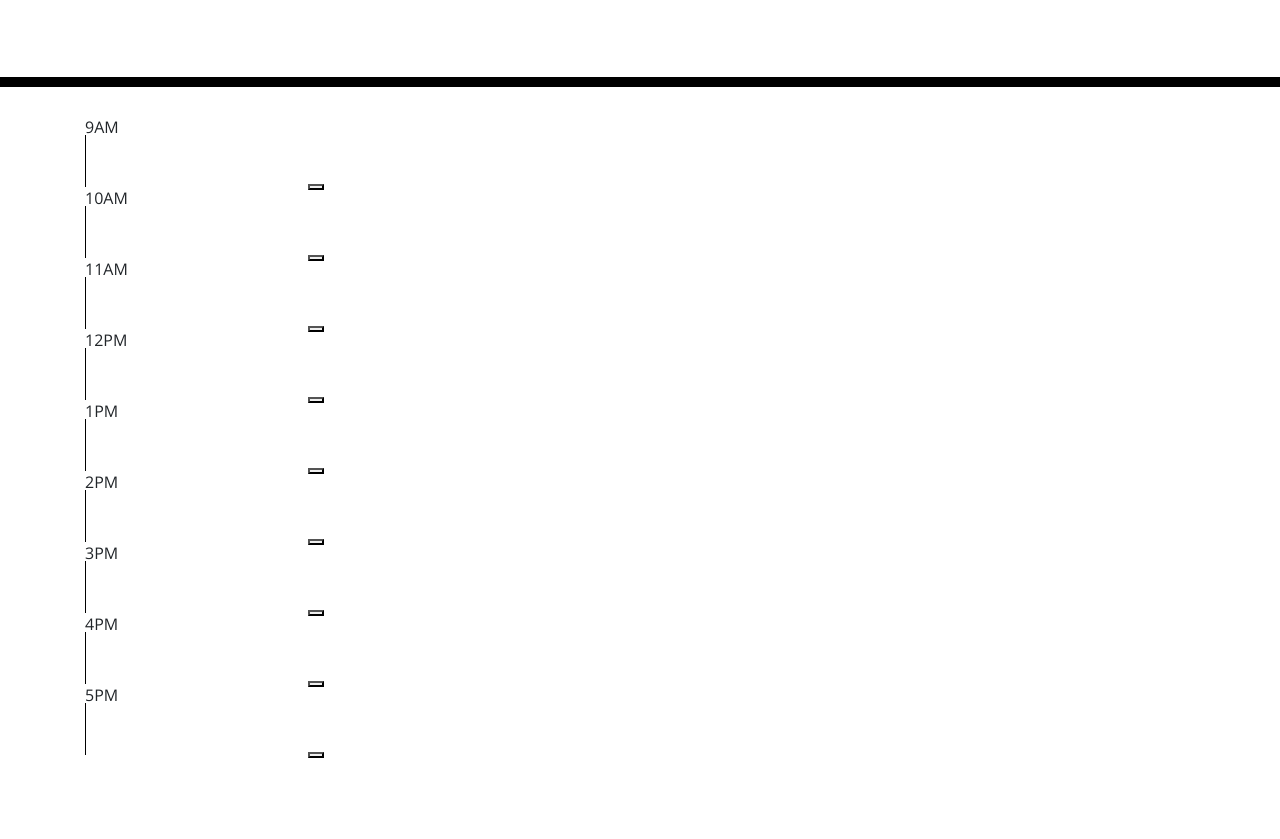
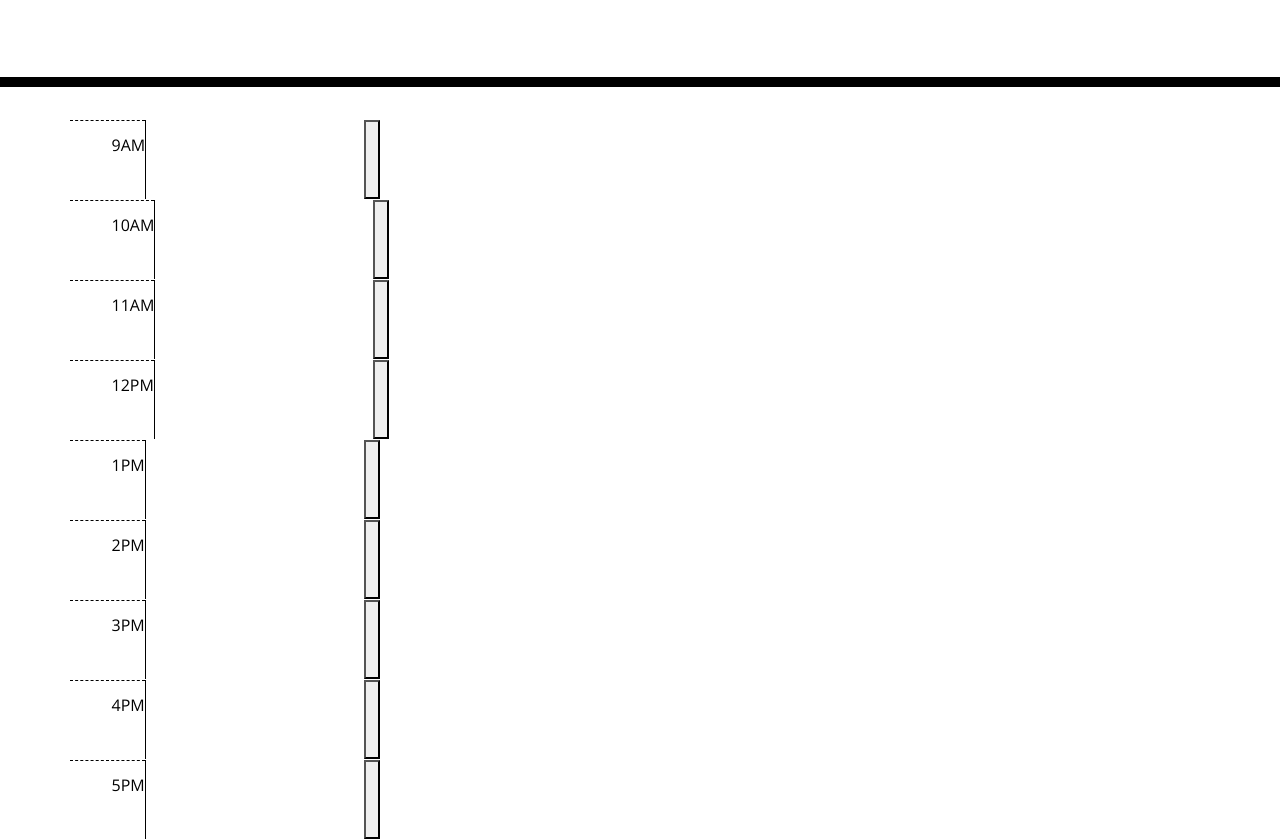
Before and after one commit to NicoleBarranca/Everything-Cal, a plain HTML site: page Develop/index.html in a window 1280 px wide. Shown: the part 181-1020 px from the top of the page. Before the commit the page ends 941 px from the top, so only its background shows below. Drawn offline with nearby package versions, Linux system fonts and the light colour scheme.

Commit message:
add some row styling

```diff
--- a/Develop/index.html
+++ b/Develop/index.html
@@ -30,72 +30,72 @@
     </header>
     <div class="container">
       <!-- Time Blocks-->
-      <div>
-        <div>
+      <div class="row time-block">
+        <div class="hour">
           9AM
         </div>
         <textarea></textarea>
         <button></button>
       </div>
 
-      <div>
-        <div>
+      <div class="row time-block">
+        <div class="hour">
           10AM
         </div>
         <textarea></textarea>
         <button></button>
       </div>
 
-      <div>
-        <div>
+      <div class="row time-block">
+        <div class="hour">
           11AM
         </div>
         <textarea></textarea>
         <button></button>
       </div>
 
-      <div>
-        <div>
+      <div class="row time-block">
+        <div class="hour">
           12PM
         </div>
         <textarea></textarea>
         <button></button>
       </div>
 
-      <div>
-        <div>
+      <div class="row time-block">
+        <div class="hour">
           1PM
         </div>
         <textarea></textarea>
         <button></button>
       </div>
 
-      <div>
-        <div>
+      <div class="row time-block">
+        <div class="hour">
           2PM
         </div>
         <textarea></textarea>
         <button></button>
       </div>
 
-      <div>
-        <div>
+      <div class="row time-block">
+        <div class="hour">
           3PM
         </div>
         <textarea></textarea>
         <button></button>
       </div>
 
-      <div>
-        <div>
+      <div class="row time-block">
+        <div class="hour">
           4PM
         </div>
         <textarea></textarea>
         <button></button>
       </div>
 
-      <div>
-        <div>
+      <div class="row time-block">
+        <div class="hour">
           5PM
         </div>
         <textarea></textarea>
@@ -104,7 +104,7 @@
 
     </div>
 
-    <script src="https://code.jquery.com/jquery-3.4.1.min.js"></script>
+    <script src="https://code.jquery.com/jquery-3.4.1.js"></script>
     <script src="https://cdnjs.cloudflare.com/ajax/libs/jqueryui/1.12.1/jquery-ui.min.js"></script>
     <script src="https://cdnjs.cloudflare.com/ajax/libs/moment.js/2.24.0/moment.min.js"></script>
     <script src="./script.js"></script>
--- a/Develop/script.js
+++ b/Develop/script.js
@@ -1,3 +1,4 @@
 var currentDate = moment().format("dddd, MMMM Do YYYY");
 console.log(currentDate);
 $("#currentDay").innerHTML = currentDate;
+// document.getElementById('currentDay').innerHTML = currentDate;
```
